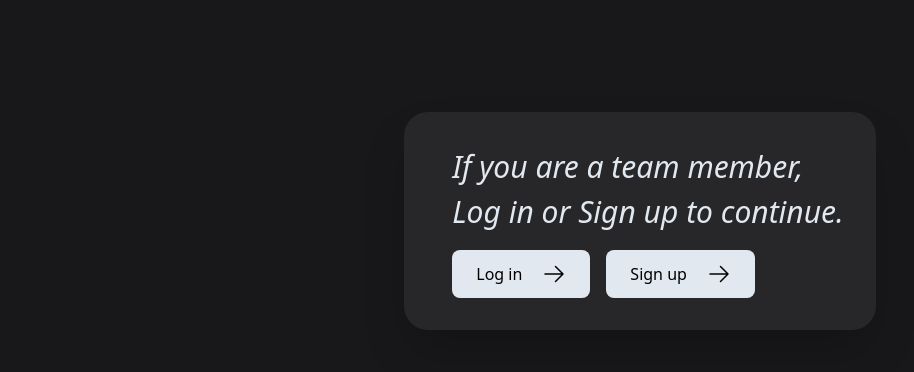
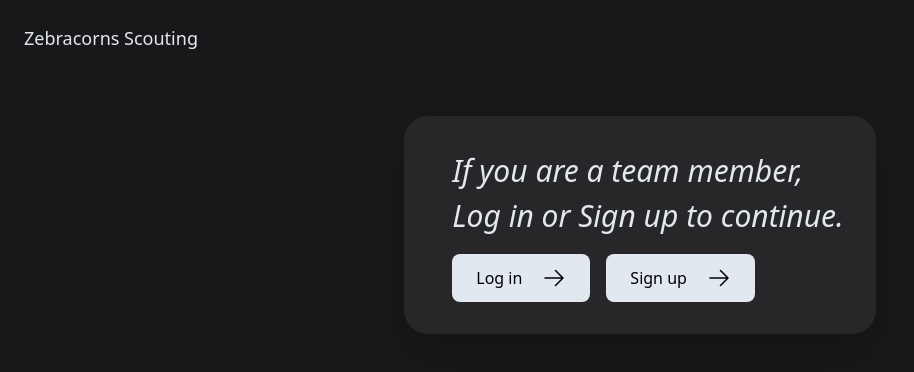
Before and after one commit to FRC900/scouting-site, a Next.js app: page / in a window 1280 px wide. Shown: the top 372 px of the page, without its empty margins (0-914 px from the left). Built offline with nearby package versions, Linux system fonts and the light colour scheme.

Commit message:
added a header but the nav links dont work :/

```diff
--- a/app/layout.tsx
+++ b/app/layout.tsx
@@ -1,7 +1,7 @@
 import type { Metadata } from "next";
 import { Ubuntu } from "next/font/google";
 import  "@/components/ui/globals.css";
-import TopNav from "../components/topnav";
+import Header from "@/components/header/header";
 
 export const metadata: Metadata = {
   title: "Scouting",
@@ -15,12 +15,12 @@ export default function RootLayout({
 }>) {
   return (
     <html lang="en">
-      <body className='${Ubuntu.className} bg-zinc-900'>
-        <div className="flex h-screen flex-row overflow-auto">
-          {/* <div className="w-full flex-none">
-            <TopNav />
-          </div> */}
-          <div className="p-12 w-max mx-auto text-lg">{children}</div>
+      <body className='${Ubuntu.className} bg-zinc-900 p-6 text-lg'>
+        <div className="flex flex-col h-screen overflow-auto">
+          <div className="w-full flex-none">
+            <Header />
+          </div>
+          <div className="w-max mx-auto">{children}</div>
         </div>
       </body>
     </html>
--- /dev/null
+++ b/components/header/header.tsx
@@ -0,0 +1,14 @@
+import NavLinks from "./navlinks";
+
+export default function Header() {
+	return (
+		<div className="flex flex-row text-slate-200">
+			<div>
+				<p>Zebracorns Scouting</p>
+			</div>
+			<div>
+				<NavLinks />
+			</div>
+		</div>
+	);
+}
--- /dev/null
+++ b/components/header/navlinks.tsx
@@ -0,0 +1,35 @@
+"use client";
+
+import { usePathname } from "next/navigation";
+import Link from "next/link";
+import clsx from "clsx";
+
+const links = [
+	{ key: "Stand Form", href: "/form/stand" },
+	{ key: "Pit Form", href: "/form/pit" },
+	{ key: "Records", href: "/records" },
+	{ key: "Analysis", href: "/analysis" },
+];
+
+export default function NavLinks() {
+	const pathname = usePathname();
+
+	return (
+		<>
+			{links.map((link) => {
+				<Link
+					key={link.key}
+					href={link.href}
+					className={clsx(
+						"flex h-[48px] grow items-center justify-center gap-2 rounded-md bg-gray-50 p-3 text-sm font-medium hover:bg-sky-100 hover:text-blue md:flex-none md:justify-start md:p-2 md:px-3",
+						{
+							"bg-sky-100 text-blue-600": pathname === link.href,
+						}
+					)}
+				>
+					<p>{link.key}</p>
+				</Link>;
+			})}
+		</>
+	);
+}
--- a/components/topnav.tsx
+++ /dev/null
@@ -1,22 +0,0 @@
-import Link from "next/link";
-import { ArrowRightIcon } from "@heroicons/react/24/outline";
-
-export default function TopNav() {
-  return (
-    <div className="grid w-full grid-cols-2 grid-rows-1 px-4 py-1 md:px-3 border-b-2 border-slate-200 h-16">
-      <div className="w-max justify-left">
-        <p className="text-slate-200 text-3xl"><strong>Zebracorns Scouting</strong></p>
-      </div>
-      <div className="w-max justify-right">
-        <nav>
-          <Link
-            href="/scouting/standform/"
-            className="flex items-center gap-5 self-start rounded-lg px-4 py-2 text-sm font-medium transition-colors text-slate-200 hover:bg-slate-900 hover:text-slate-200 hover:outline md:text-base"
-          >
-            <span>Scouting</span><ArrowRightIcon className="w-5 md:w-6" />
-          </Link>
-        </nav>
-      </div>
-    </div>
-  )
-}
--- a/package.json
+++ b/package.json
@@ -11,7 +11,8 @@
   "dependencies": {
     "@heroicons/react": "^2.1.1",
     "@tailwindcss/forms": "^0.5.7",
-    "@vercel/postgres": "^0.7.2",
+    "@vercel/postgres": "^0.9.0",
+    "clsx": "^2.1.1",
     "dotenv": "^16.4.5",
     "next": "14.1.3",
     "react": "^18",
```
Also changed, not shown: 1 other file (tests, documents, lock files or other folders).
